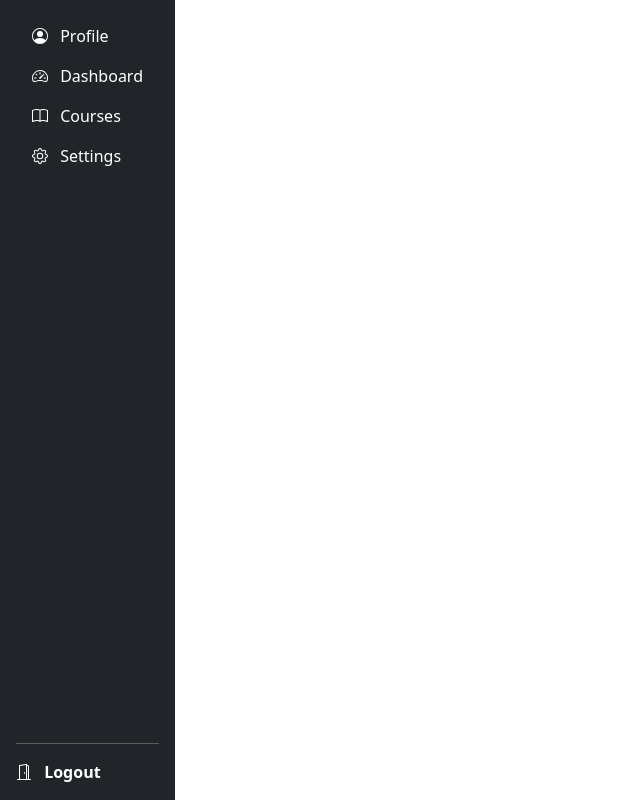
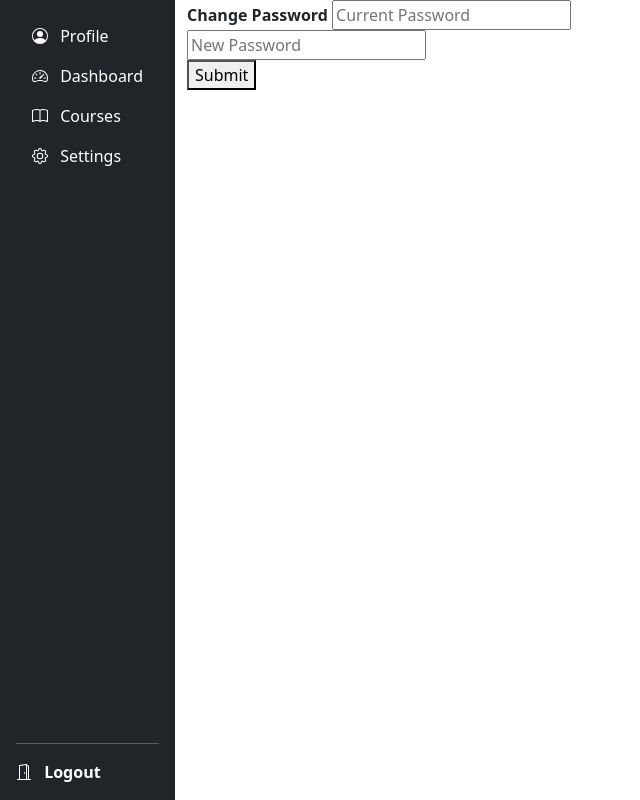
Before and after one commit to liuming1997/mpcs_52553_final, a Flask app: template templates/account.html in a window 1280 px wide. Shown: the whole page, without its empty margins (0-640 px from the left). Run offline with Flask 2, Linux system fonts and the light colour scheme; the template is opened without the code that fills it, so the values that code supplies are empty.

Commit message:
I made this commit on while flying

```diff
--- a/templates/account.html
+++ b/templates/account.html
@@ -6,5 +6,20 @@
 {% endblock %}
 
 {% block content %}
+<div class='flex-container' id='settings'>
+    <form action='changepassword.js' method='post'>
+        <div class="container">
+            <div id="password">
+                <label for="pass"><b>Change Password</b></label>
+                <input type="password" placeholder="Current Password" name="pass" required> <br>
+                <input type="newpassword" placeholder="New Password" name="newpass" required> <br>
+            </div>
+            <button type="submit">Submit</button><br>
+        </div>
+    </form>
+</div>
+{% endblock %}
 
-{% endblock %}
+<!-- Backend shit
+Allows the user to change their current password by providing their existing password and a new one.
+Ideally, should reject the user's action if the old and new passwords are the same.-->
```
